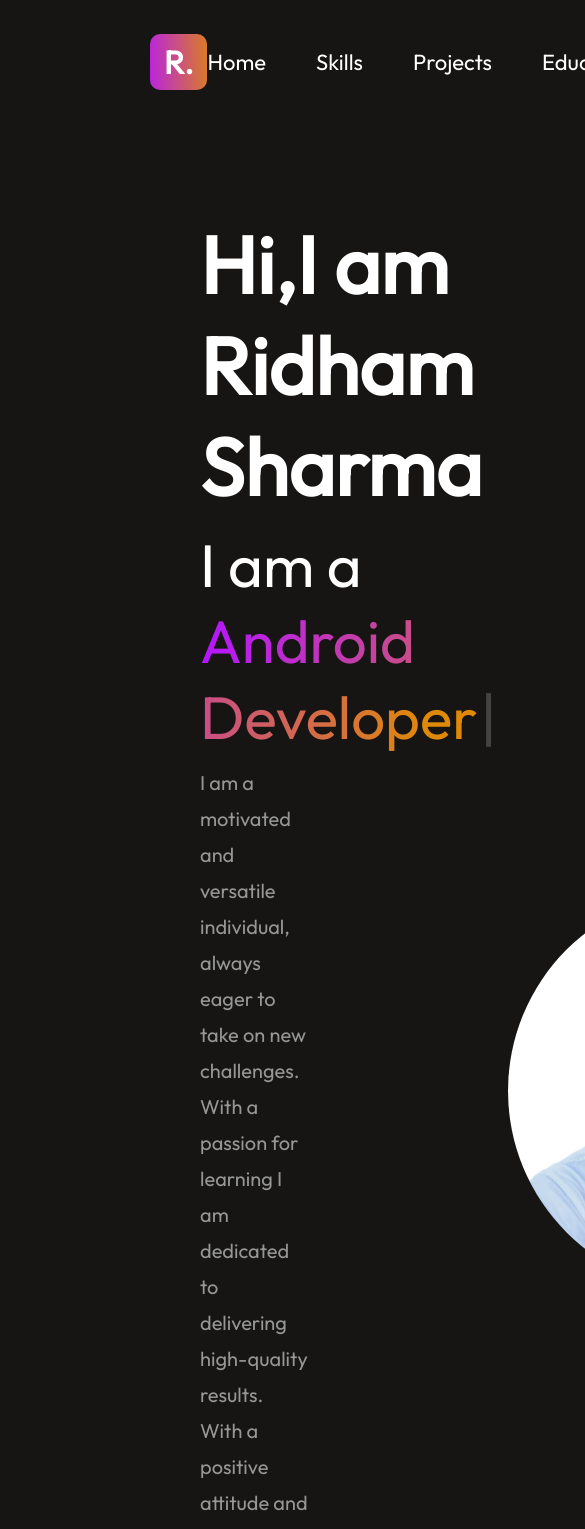
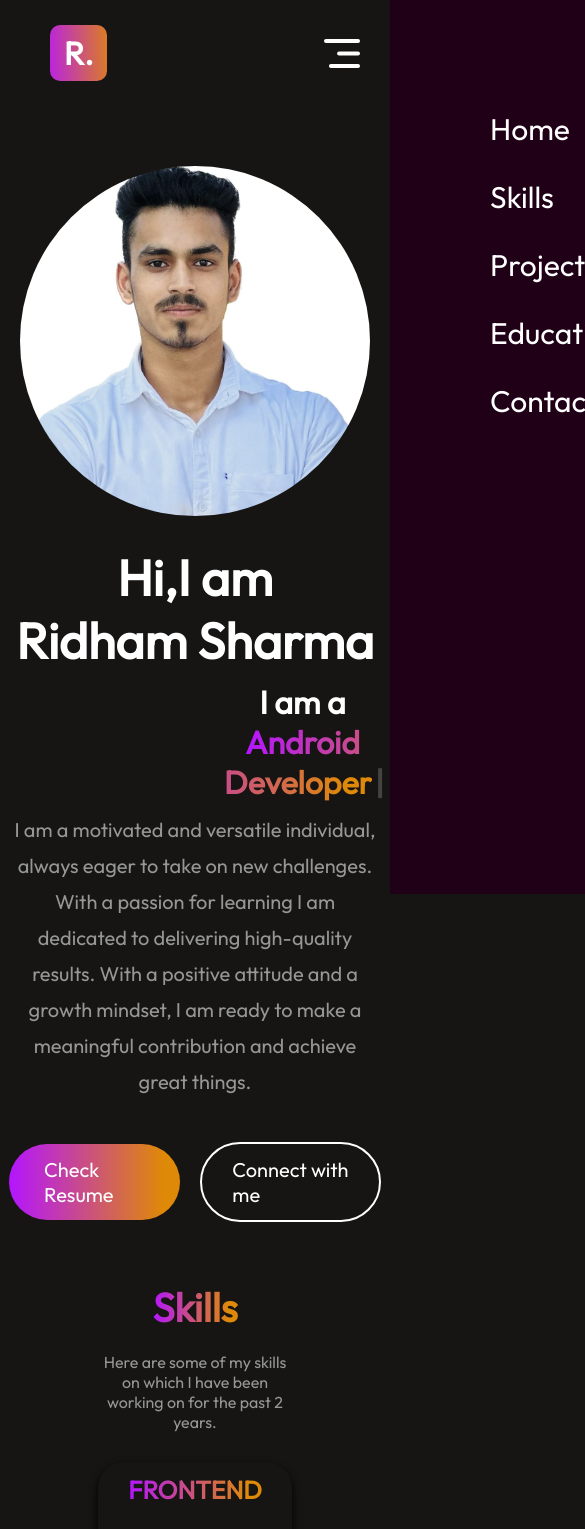
Before and after one commit to RidhamSharma781/Portfolio-ridham, a React (Vite) app: page / in a window 390 px wide. Shown: the top 1529 px of the page, 585 px wide, since content can reach past the window. Built offline with nearby package versions, Linux system fonts and the light colour scheme.

Commit message:
Started Responsive design

```diff
--- a/src/Components/Education/Education.css
+++ b/src/Components/Education/Education.css
@@ -97,3 +97,28 @@
     box-shadow: none;
     border: 2px solid gray;
 }
+
+@media(max-width:768px){
+    .education{
+        margin: 0px auto;
+        width: 100%;
+        margin-bottom: 90px;
+        text-align: center;
+    }
+    .education h1{
+        text-align: center;
+        display: inline-block;
+        font-weight: 600;
+        font-size: 40px;
+        background: linear-gradient(270deg,#DF8908 10%, #B415FF 100%);
+        background-clip: text;
+        -webkit-background-clip: text;
+        -webkit-text-fill-color: transparent;
+    }
+    .education>p{
+        text-align: center;
+        font-size: 20px;
+        color: rgba(242, 243, 244, 0.584);
+        margin: 15px 0px;
+    }
+}
--- a/src/Components/Hero/Hero.css
+++ b/src/Components/Hero/Hero.css
@@ -83,3 +83,55 @@
     align-items: center;
     gap: 20px;
 }
+
+@media(max-width:768px){
+    .hero{
+        flex-direction: column-reverse;
+        align-items: center;
+        gap: 30px;
+        justify-content: center;
+        margin: 60px 20px;
+    }
+    .hero-right img{
+        width: 350px;
+        height: 350px;
+        border-radius: 50%;
+        display: inline-block;
+    }
+    .hero-left h1{
+        font-size: 50px;
+        font-weight: 700;
+        line-break: 42px;
+        text-align: center;
+        margin-bottom: 10px;
+    }
+    .effect{
+        font-size: 32px;
+        font-weight: 600;
+        margin-bottom: 10px;
+        margin-left: 215px;
+        display: flex;
+        text-align: center;
+    }
+    .dynamic{
+        /* margin-left: 15px; */
+        background: linear-gradient(270deg,#DF8908 10%, #B415FF 100%);
+        background-clip: text;
+        -webkit-background-clip: text;
+        -webkit-text-fill-color: transparent;
+    }
+    .bio{
+        font-size: 20px;
+        line-height: 36px;
+        margin-bottom: 42px;
+        margin-right: 0px;
+        text-align: center;
+        color: rgba(242, 243, 244, 0.584);
+    }
+    .btn-hero-left{
+        display: flex;
+        align-items: center;
+        justify-content: center;
+        gap: 20px;
+    }
+}
--- a/src/Components/Hero/Hero.jsx
+++ b/src/Components/Hero/Hero.jsx
@@ -2,6 +2,7 @@ import React from 'react'
 import './Hero.css'
 import profile_img from '../../assets/IMG_9161.jpg'
 import { useTypewriter, Cursor } from 'react-simple-typewriter'
+import AnchorLink from 'react-anchor-link-smooth-scroll'
 
 const Hero = () => {
     const [text] = useTypewriter({
@@ -23,8 +24,8 @@ const Hero = () => {
                 <p className='bio'>
                     I am a motivated and versatile individual, always eager to take on new challenges. With a passion for learning I am dedicated to delivering high-quality results. With a positive attitude and a growth mindset, I am ready to make a meaningful contribution and achieve great things.</p>
                 <div className="btn-hero-left">
-                    <div className="resume"><a href="">Check Resume</a></div>
-                    <div className="connect"><a href="">Connect with me</a></div>
+                    <div className="resume"><a href=''>Check Resume</a></div>
+                    <div className="connect"><AnchorLink offset={50} href='#contact'>Connect with me</AnchorLink></div>
                 </div>
             </div>
             <div className="hero-right">
--- a/src/Components/Navbar/Navbar.css
+++ b/src/Components/Navbar/Navbar.css
@@ -63,3 +63,52 @@
     transform: scale(1.05);
     cursor: pointer;
 }
+.nav-menu-close{
+    display: none;
+}
+.nav-menu-open{
+    display: none;
+}
+
+@media(max-width:768px){
+    .navbar{
+        margin: 0px 50px;
+    }
+    .github{
+        display: none;
+    }
+    .nav-menu-open{
+        display: block;
+        position: fixed;
+        right: 30px;
+    }
+    .nav-menu-close{
+        display: block;
+        position: relative;
+        top: 0px;
+        left: 300px;
+        width: 30px;
+    }
+    .nav-menu{
+        position: fixed;
+        flex-direction: column;
+        align-items: start;
+        justify-content: flex-start;
+        padding-top: 50px;
+        top: 0;
+        gap: 30px;
+        background-color: #1f0016;
+        width: 350px;
+        height: 100%;
+        right: -350px;
+        z-index: 2;
+        transition: right 0.5s;
+    }
+    .nav-menu li{
+        font-size: 30px;
+        flex-direction: row;
+        padding-left: 100px;
+        gap: 20px;
+
+    }
+}
--- a/src/Components/Navbar/Navbar.jsx
+++ b/src/Components/Navbar/Navbar.jsx
@@ -1,14 +1,26 @@
-import React from 'react'
+import React, { useRef } from 'react'
 import './Navbar.css'
 import github from '../../assets/github-mark-white.svg'
 import AnchorLink from 'react-anchor-link-smooth-scroll'
+import menu_open from '../../assets/menu_open.svg'
+import menu_close from '../../assets/menu_close.svg'
 
 const Navbar = () => {
+
+    const menuRef = useRef();
+
+    const openMenu = ()=>{
+        menuRef.current.style.right = '0';
+    }
+    const closeMenu = ()=>{
+        menuRef.current.style.right = '-350px';
+    }
     return (
         <div className='navbar'>
             <h1>R.</h1>
-
-            <ul className="nav-menu">
+            <img src={menu_open} onClick={openMenu} className='nav-menu-open' alt="" />
+            <ul ref={menuRef} className="nav-menu">
+                <img src={menu_close} onClick={closeMenu} className='nav-menu-close' alt="" />
             <AnchorLink className='anchor-link' offset={50} href='#home' ><li>Home</li></AnchorLink>
         <AnchorLink className='anchor-link' offset={50} href='#skills'><li>Skills</li></AnchorLink>
         <AnchorLink className='anchor-link' offset={50}  href='#projects'><li>Projects</li></AnchorLink>
--- a/src/Components/Projects/Projects.css
+++ b/src/Components/Projects/Projects.css
@@ -115,3 +115,26 @@
 .live:hover{
     transform: scale(1.05);
 }
+
+@media(max-width:768px){
+    .projects{
+        margin: 0px 200px 90px 200px;
+        text-align: center;
+    }
+    .projects h1{
+        text-align: center;
+        display: inline-block;
+        font-weight: 600;
+        font-size: 40px;
+        background: linear-gradient(270deg,#DF8908 10%, #B415FF 100%);
+        background-clip: text;
+        -webkit-background-clip: text;
+        -webkit-text-fill-color: transparent;
+    }
+    .projects>p{
+        text-align: center;
+        font-size: 20px;
+        color: rgba(242, 243, 244, 0.584);
+        margin: 15px 0px;
+    }
+}
--- a/src/Components/Skills/Skills.css
+++ b/src/Components/Skills/Skills.css
@@ -59,7 +59,6 @@
     align-items: center;
     gap: 20px;
     margin: 30px 0px 20px 0px;
-
 }
 .skill{
     display: flex;
@@ -76,3 +75,37 @@
 .skill:hover{
     transform: scale(1.05);
 }
+
+@media(max-width:768px){
+    .skills{
+        margin: 0px 100px 90px 100px;
+        text-align: center;
+    }
+    .skills h1{
+        font-size: 40px;
+    }
+    .skills p{
+        font-size: 16px;
+        max-width: 500px;
+        margin: 20px auto;
+    }
+    .container-big{
+        gap: 50px;
+    }
+    .container-small{
+        max-width: 400px;
+        padding: 12px 30px;
+    }
+    .container-small h2{
+        font-size: 25px;
+    }
+    .container-small img{
+        height: 20px;
+        width: 20px;
+    }
+    .skill{
+        font-size: 14px;
+        font-weight: 400;
+    }
+
+}
```
